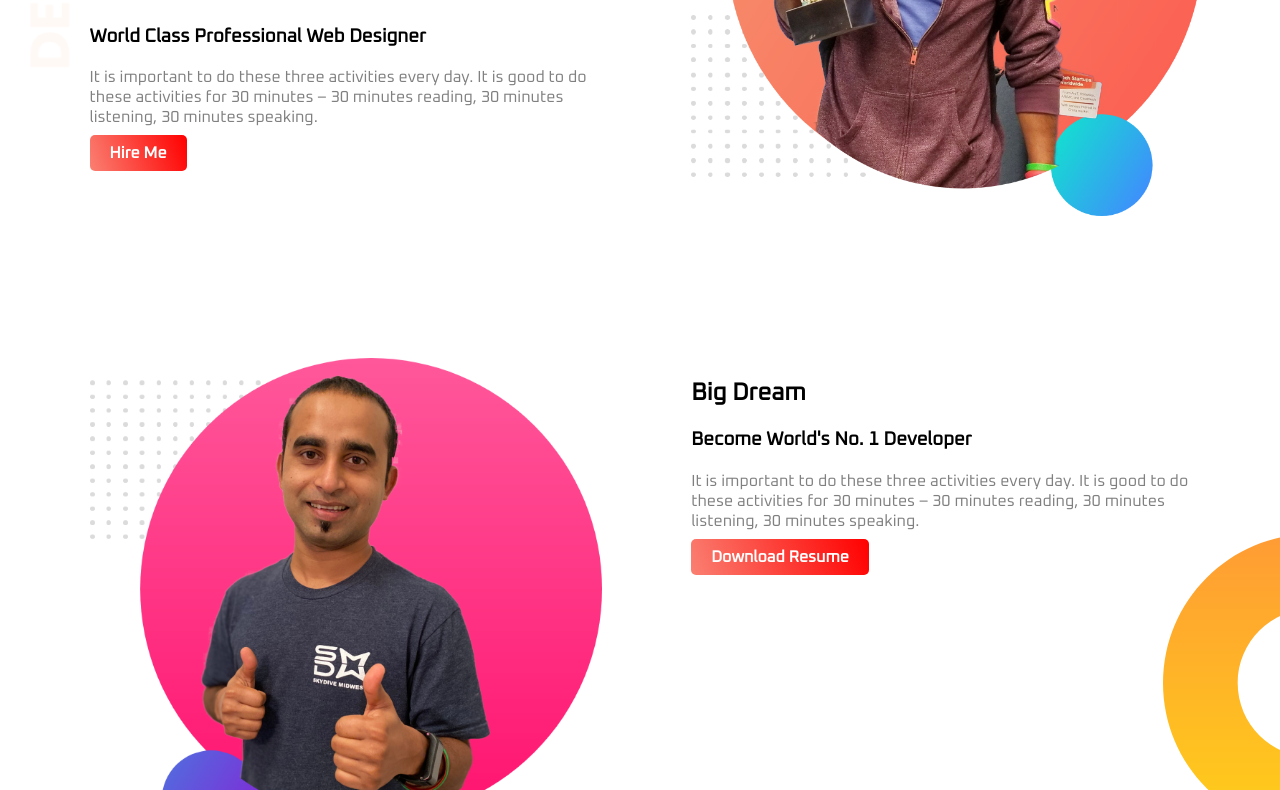
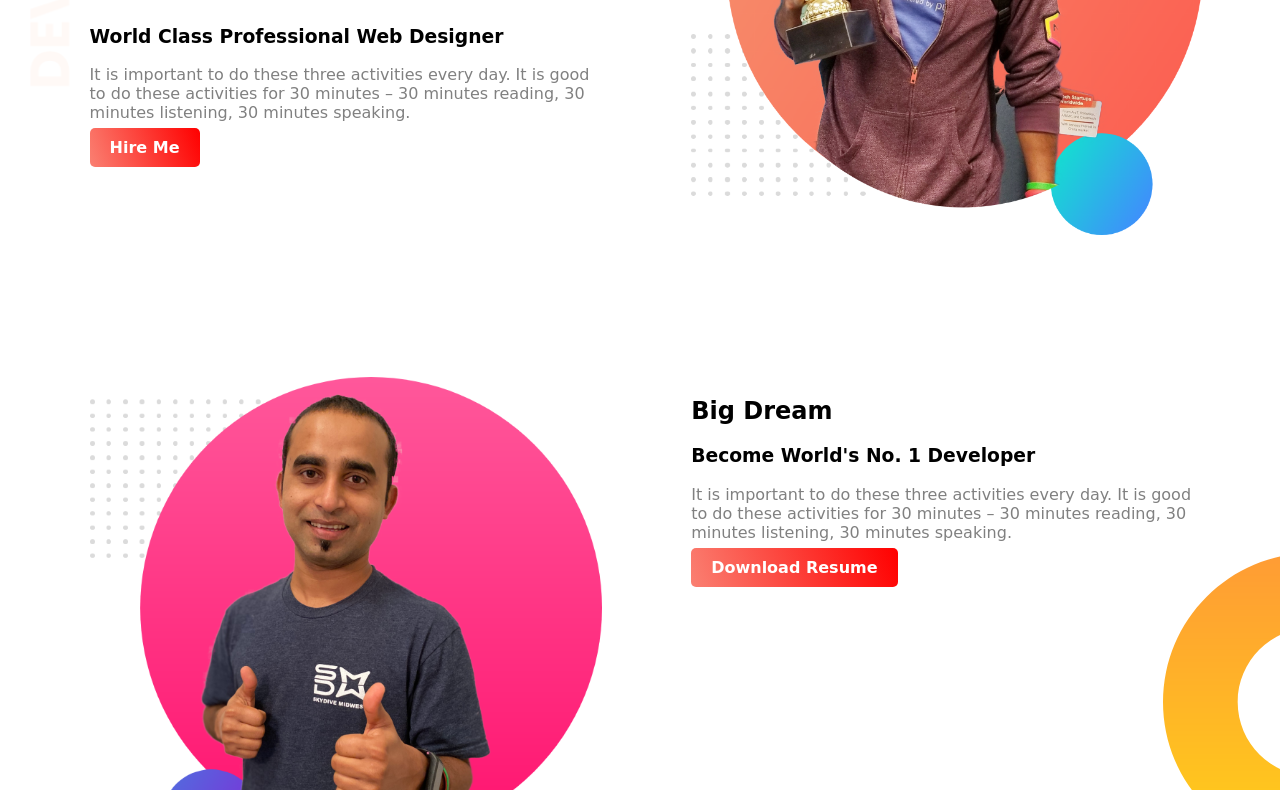
Before and after one commit to ismailEmonFu/my-personal-portfolio, a plain HTML site: page index.html in a window 1280 px wide. Shown: the part 292-1082 px from the top of the page. Drawn offline with Linux system fonts and the light colour scheme.

Commit message:
font added

```diff
--- a/index.html
+++ b/index.html
@@ -3,7 +3,7 @@
 <head>
     <meta charset="UTF-8">
     <meta name="viewport" content="width=device-width, initial-scale=1.0">
-    <link href="https://fonts.googleapis.com/css?family=Oxanium&display=swap" rel="stylesheet">
+    <link href="<link href="https://fonts.googleapis.com/css?family=Overlock&display=swap" rel="stylesheet">" rel="stylesheet">
     <title>Emon Webs Developer</title>
     <link rel="stylesheet" href="style.css">
 </head>
--- a/style.css
+++ b/style.css
@@ -1,6 +1,6 @@
 body{
     margin: 0px;
-    font-family: 'oxanium';
+    font-family: 'Overlock', cursive;
 }
 h1{
     font-size: 50px;
```
